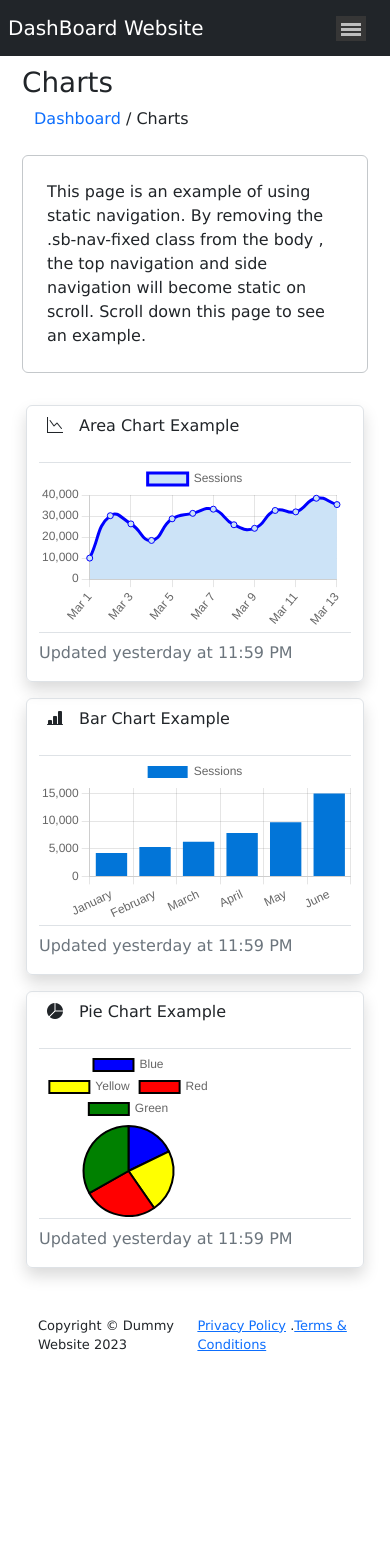
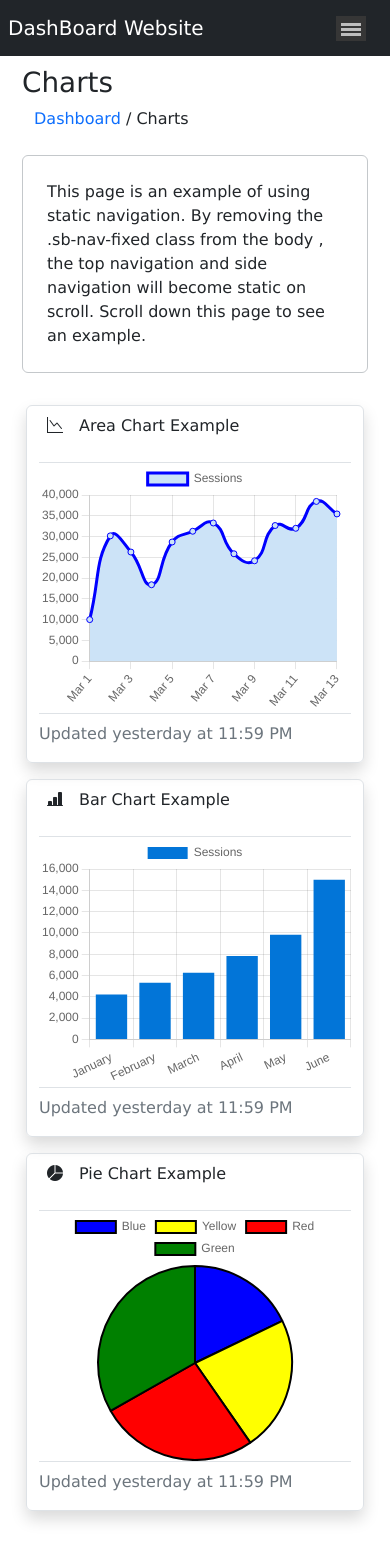
Before and after one commit to Abhisofttech/Dashboard, a React (Create React App) app: page /Charts in a window 390 px wide. Shown: the top 1561 px of the page. Before the commit the page ends 1397 px from the top, so only its background shows below. Built offline with nearby package versions, Linux system fonts and the light colour scheme.

Commit message:
changed code for pie chart

```diff
--- a/src/index.css
+++ b/src/index.css
@@ -105,7 +105,10 @@ margin-top: 19px;
   display: none !important;
 }
 .height{
-  height: 20vh !important;
+  height: 250px !important;
+}
+.width{
+  width: 100% !important;
 }
 
 }
```
